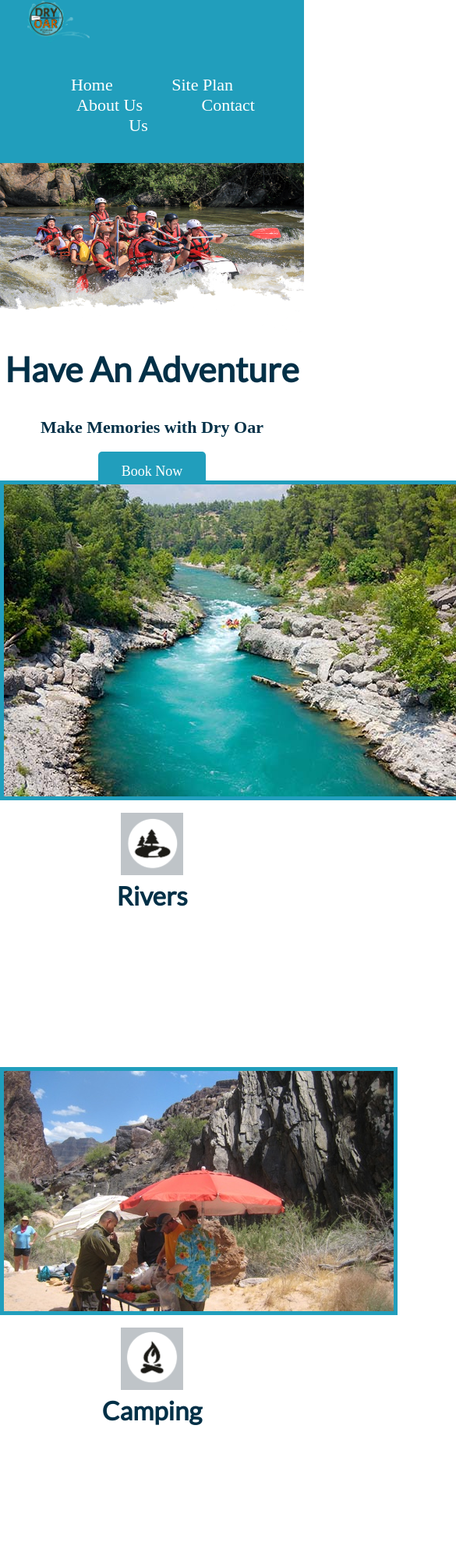
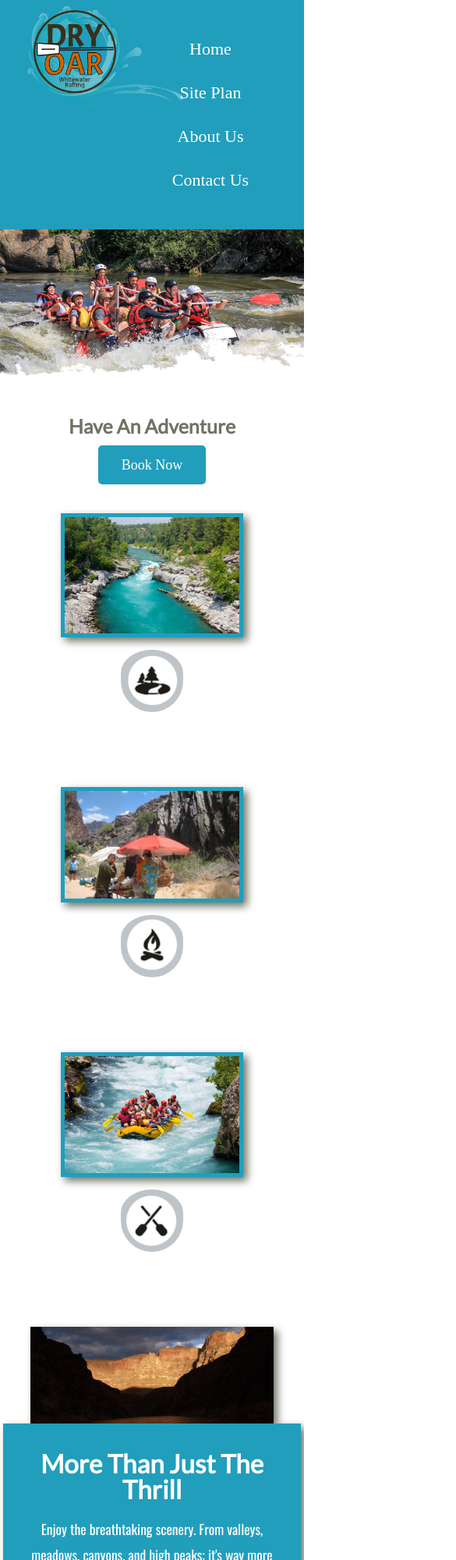
Before and after one commit to CesarPerez117/WDD130, a plain HTML site: page wwr/index.html in a window 390 px wide. Shown: the top 2000 px of the page at 78% size, 585 px wide, since content can reach past the window. Drawn offline with nearby package versions, Linux system fonts and the light colour scheme.

Commit message:
site rafting final

```diff
--- a/wwr/styles/style.css
+++ b/wwr/styles/style.css
@@ -1,7 +1,7 @@
 
 @import url('https://fonts.googleapis.com/css2?family=Lato&family=Oswald&display=swap');
 
-
+/* Go down to find Grid placements */
 .home-title{
     font-family: 'Lato', sans-serif;
     font-size: 2em;
@@ -24,7 +24,11 @@ h2 {
     color: white;
     padding: 35px;
     line-height: 1.5em;
+    grid-column: 6/10;
+    grid-row: 6/7;
+    box-shadow: 5px 5px 10px #6f7364;
 }
+
 
 #content {
     max-width: 1600px;
@@ -58,7 +62,8 @@ main section {
 
 body {
     background-color: white;
-    color: #023047;
+    /*color: #023047;*/
+    color: white;
     font-size: 22px;
     margin: 0;
     padding: 0;
@@ -88,6 +93,13 @@ nav a:hover {
 
 .card-img {
     border: 5px solid #219ebc;
+    transition: transform .5s;
+    box-shadow: 5px 5px 10px #6f7364;
+}
+
+.card-img:hover {
+    opacity: .6;
+    transform: scale(1.1);
 }
 
 main section img {
@@ -100,9 +112,12 @@ main section img {
 
 footer {
     background-color: #219ebc;
-    color: white;
+    color: #023047;
     padding: 25px 50px;
     margin-top: 200px;
+    display: flex;
+    justify-content: space-around;
+    align-items: center;
 }
 
 footer p {
@@ -111,6 +126,7 @@ footer p {
 
 footer a {
     text-decoration: none;
+    color: #023047;
 }
 
 footer p a:hover {
@@ -122,12 +138,14 @@ footer .social img {
 }
 
 .logo {
-    width: 80px;
+    width: 200px;
+    /*Was 80px before*/
 }
 
 .icon {
     width: 80px;
     padding-top: 10px;
+    border-radius: 150px
 }
 
 #logo_link {
@@ -137,3 +155,143 @@ footer .social img {
 #hero-img {
     width: 100%;
 }
+
+
+/* After here will be positioning with Grid */
+/* Header Grid */
+header {
+    display: grid;
+    grid-template-columns: 150px auto;
+}
+
+nav {
+    display: flex;
+    justify-content: space-around;
+}
+
+#logo_link {
+    padding-top: 5px;
+    /* I commented this values 'cause wasn't
+    working correctly. Logo was getting outside.
+
+    justify-self: center;
+    align-self: center;
+    */
+    grid-column: 1/2;
+    grid-row: 1/2;
+}
+
+/* Hero Grid */
+#hero {
+    display: grid;
+    grid-template-columns: 1fr 3fr 1fr;
+    margin-top: -100px;
+}
+#hero-box {
+    grid-column: 1/4;
+    grid-row: 1/3;
+    z-index: -1;
+}
+
+#hero-msg{
+    grid-column: 2/3;
+    grid-row: 1/2;
+    margin-top: 100px;
+}
+
+#hero-msg h4 {
+    color: white;
+}
+
+/* Main Grid */
+
+main {
+    display: grid;
+    grid-template-columns: repeat(10, 1fr);
+    /*grid-template-rows: 0.5fr 2fr 0.5fr 0.5fr 0.25fr 1fr 0.80fr 0.80fr 0.5fr;
+    */
+}
+
+.mountains {
+    width: 100%;
+    grid-column: 2/7;
+    grid-row: 5/8;
+    box-shadow: 5px 5px 10px #6f7364;
+}
+
+.card-img, .mountains {
+    width: 100%;
+}
+
+.rivers-card {
+    grid-column: 2/4;
+    grid-row: 2/3;
+}
+
+.camping-card {
+    grid-column: 5/7;
+    grid-row: 2/3;
+}
+
+.rapids-card {
+    grid-column: 8/10;
+    grid-row: 2/3;
+}
+
+#background {
+    grid-column: 1/11;
+    grid-row: 4/9;
+}
+
+.mountains {
+    grid-column: 2/7;
+    grid-row: 5/8;
+}
+
+.msg {
+    grid-column: 6/10;
+    grid-row: 6/7;
+}
+
+
+@media screen and (max-width: 900px) {
+    #hero, .home-grid {
+        display: block;
+        height: auto;
+    }
+    nav, footer {
+        flex-direction: column;
+    }
+    nav a {
+        display: block;
+        padding: 15px;
+    }
+    #hero {
+        margin-top: 0;
+    }
+    #hero-msg {
+        margin-top: 0;
+    }
+    #hero-msg h4 {
+        display: none;
+    }
+    .home-title {
+        font-size: 25px;
+        color: #6f7364;
+    }
+    .rivers-card, .camping-card, .rapids-card {
+        margin: 50px auto;
+        width: 60%;
+    }
+    #background {
+        display: none;
+    }
+    .mountains, .msg {
+        width: 80%;
+        display: block;
+        margin: 0 auto;
+    }
+    footer {
+        margin-top: 25px;
+    }
+}
```
